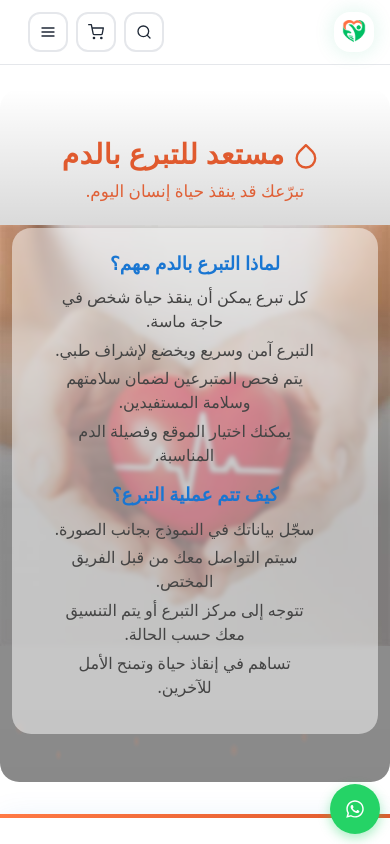
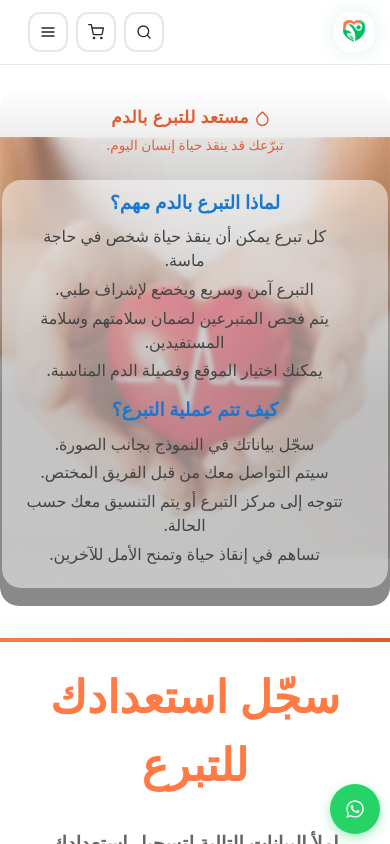
Before and after one commit to ahmedmiske/tabaro, a React (Create React App) app in the folder client/: page /ready/blood in a window 390 px wide. Shown: the top 844 px of the page. Built offline with nearby package versions, Linux system fonts and the light colour scheme; no server answers; sample sign-in values are in the browser's storage.

Commit message:
تحسين تجاوب صفحة التبرع بالدم للشاشات الصغيرة جداً

```diff
--- a/client/src/pages/ReadyToDonateBloodPage.css
+++ b/client/src/pages/ReadyToDonateBloodPage.css
@@ -67,6 +67,21 @@
   }
   .form-side, .blood-hero {
     min-width: 0;
+    width: 100%;
+    max-width: 100%;
+  }
+  .blood-info-box {
+    max-width: 100%;
+    padding: 1rem 0.5rem;
+  }
+  .blood-hero .hero-content {
+    padding: 32px 6px;
+  }
+  .blood-hero h1 {
+    font-size: 1.3rem;
+  }
+  .blood-hero p {
+    font-size: 0.95rem;
   }
 }
 /* ===== Ready To Donate Blood - HERO ===== */
@@ -141,3 +156,20 @@
   .blood-hero h1 { font-size: 2.25rem; }
   .blood-hero p { font-size: 1.1rem; }
 }
+
+/* تحسين إضافي للشاشات الصغيرة جداً */
+@media (max-width: 600px) {
+  .blood-info-box {
+    padding: 0.7rem 0.2rem;
+    font-size: 0.95rem;
+  }
+  .blood-hero .hero-content {
+    padding: 18px 2px;
+  }
+  .blood-hero h1 {
+    font-size: 1.05rem;
+  }
+  .blood-hero p {
+    font-size: 0.85rem;
+  }
+}
```
